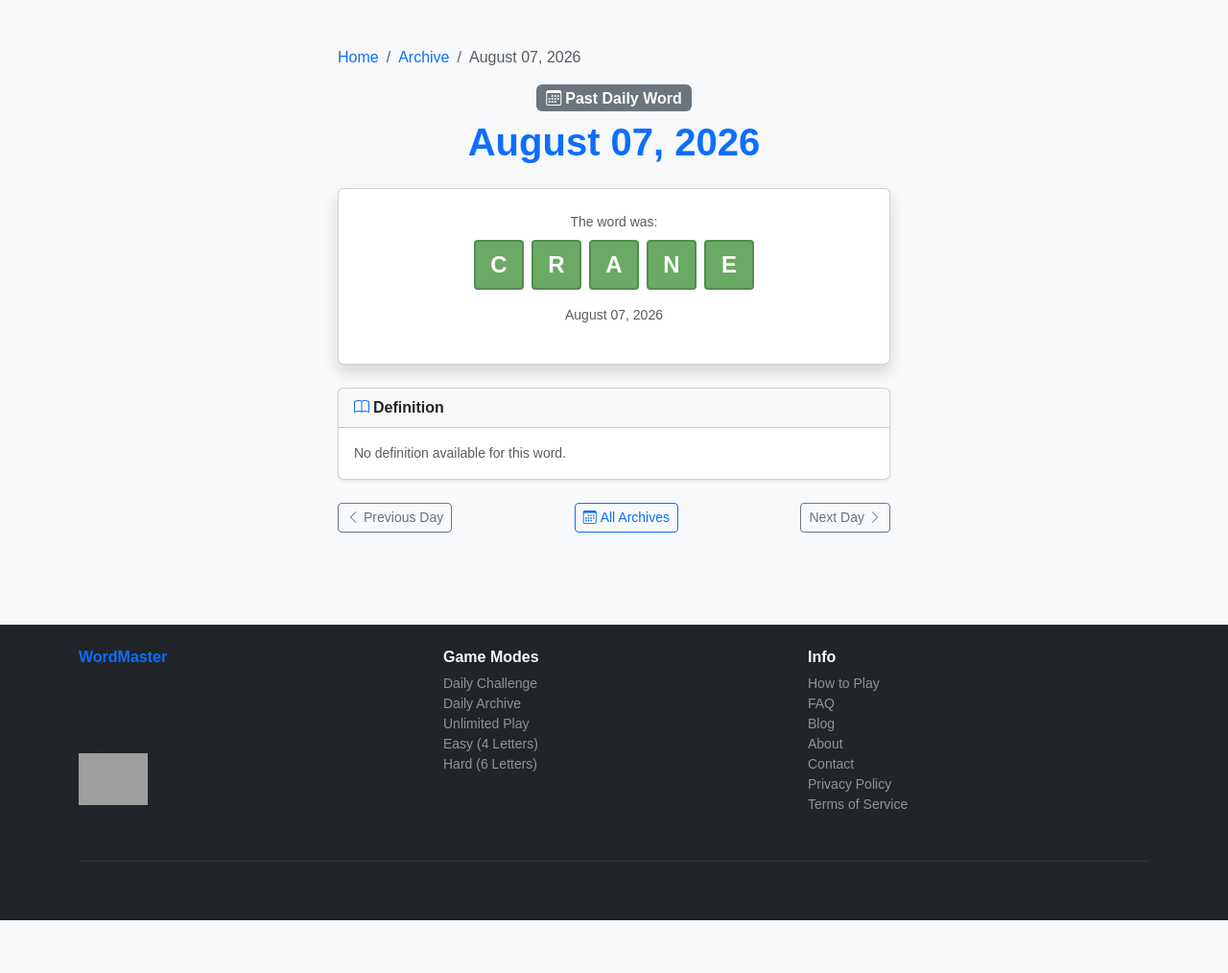
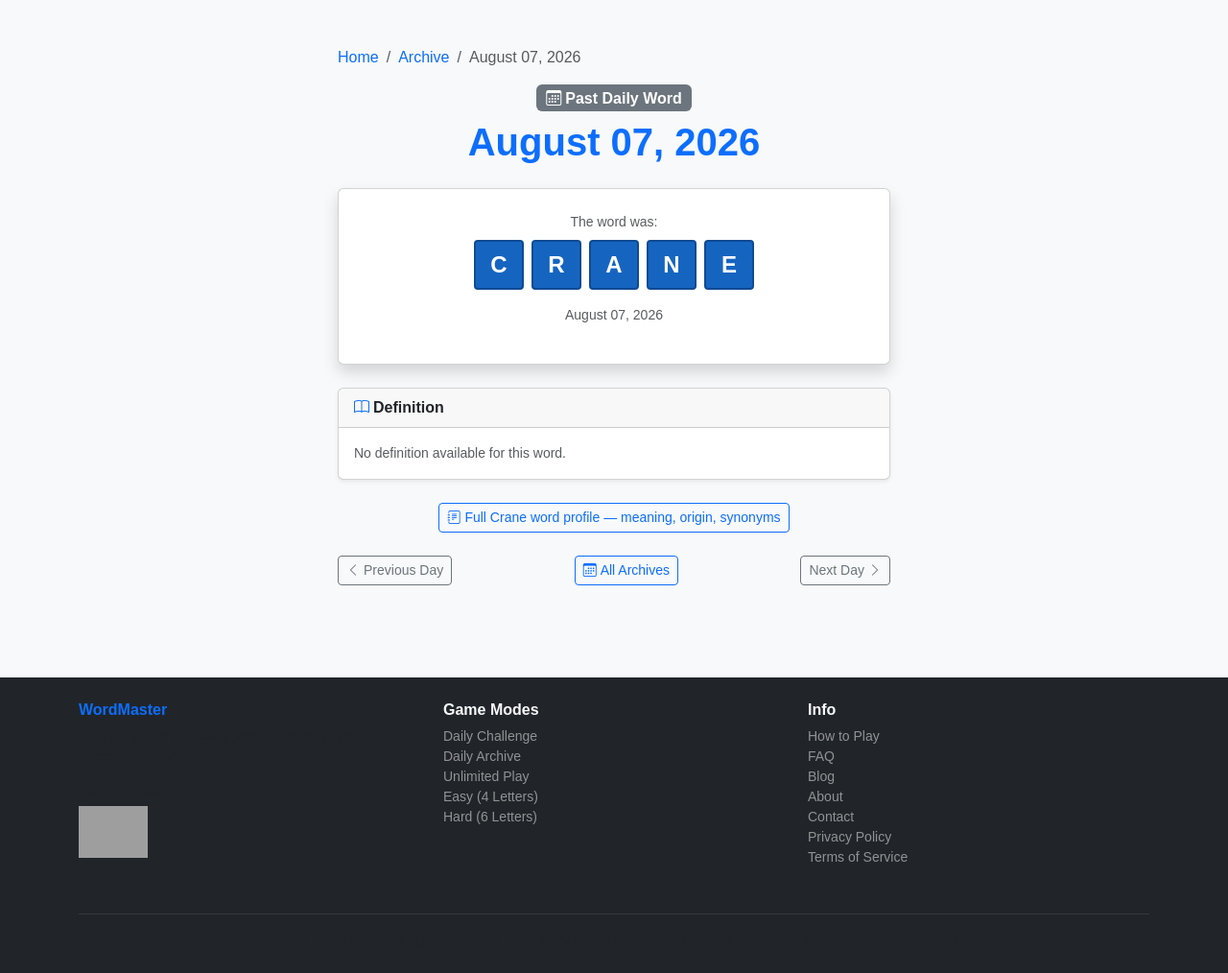
Before and after one commit to Kye-Jaemin/wordmaster, a Flask app: page /archive/2026-08-07 in a window 1280 px wide. Shown: the part 62-1076 px from the top of the page at 96% size. Before the commit the page ends 1021 px from the top, so only its background shows below. Run offline with Flask 3, Linux system fonts and the light colour scheme; data that the repository does not hold is empty; some libraries are stand-ins or nearby versions; grey boxes are pictures that could not be loaded.

Commit message:
seo: strengthen archive pages + link to /word; game-signal word titles
Strategy pivot — double down on the proven winner (/archive = 46% of clicks,
'wordle answer <date>' intent) and pass its authority into the /word pages
(2,370 impressions but stuck at position ~50).

- /archive/<date>: title + meta now reveal the answer word for PAST days
  ('WordMaster Answer for July 10: Quest — Replay & Learn It') to win the
  'wordle answer' snippet; today's word is withheld to avoid spoiling the
  live daily. Added a link from each past day to its /word/<word> profile
  (internal link juice + a deeper next step). ko/en aware.
- /word titles now carry a game signal ('Meaning, Examples & Word Game')
  to differentiate from dictionary sites in the SERP.
- Fixed the archive tiles' leftover Wordle-green (#6aaa64) to the site's
  blue palette (#1565C0).

Verified: past-day title/meta include the word + /word link; today stays
spoiler-free; word titles updated ko/en; Jinja compiles.

Co-Authored-By: Claude Opus 4.8 <noreply@anthropic.com>

```diff
--- a/app.py
+++ b/app.py
@@ -291,11 +291,26 @@ def archive_day(date_str):
     next_d    = d + timedelta(days=1)
     prev_date = prev_d.strftime("%Y-%m-%d") if (today - prev_d).days <= 29 else None
     next_date = next_d.strftime("%Y-%m-%d") if next_d <= today else None
+    disp = d.strftime("%B %d, %Y")
+    wt = word.title()
+    # Surface the answer word in title/meta: this page targets "wordle answer <date>"
+    # intent and /archive is the site's highest-CTR area, so showing the word lifts
+    # the snippet's click appeal. Today's word is withheld to avoid spoiling the live daily.
+    if is_today:
+        title = f"WordMaster Daily Word — {disp}"
+        meta  = f"Play the WordMaster daily challenge for {disp}. Guess today's 5-letter word, then learn its definition and etymology."
+    elif resolve_lang() == "ko":
+        title = f"WordMaster {disp} 정답: {wt} — 지난 단어 다시 풀기"
+        meta  = f"{disp} WordMaster 데일리 정답은 '{wt}'였습니다. 퍼즐을 다시 풀고 뜻·어원·유의어까지 학습하세요."
+    else:
+        title = f"WordMaster Answer for {disp}: {wt} — Replay & Learn It"
+        meta  = f"The WordMaster daily word for {disp} was {wt}. Replay the puzzle and learn its definition, etymology, and synonyms — free."
     return render_template("archive_day.html",
-        title=f"WordMaster Archive: {d.strftime('%B %d, %Y')}",
-        meta_desc=f"See the WordMaster daily word for {d.strftime('%B %d, %Y')} and its definition.",
+        title=title,
+        meta_desc=meta,
         word=word,
-        date_display=d.strftime("%B %d, %Y"),
+        has_word_page=(word.lower() in WORD_CACHE),
+        date_display=disp,
         is_today=is_today,
         prev_date=prev_date,
         next_date=next_date)
@@ -785,13 +800,14 @@ def word_page(slug):
     # Language-aware title/meta so KO search + share previews aren't English-only.
     # (Definitions themselves stay English — this is an English dictionary.)
     if resolve_lang() == "ko":
-        title = f"{word_title} 뜻·정의·예문 | WordMaster"
-        meta = (f"{word_title}: {first_def[:110]}" if first_def
+        title = f"{word_title} 뜻·예문 + 단어 게임 | WordMaster"
+        meta = (f"{word_title}: {first_def[:100]} 단어 게임으로 외워보세요." if first_def
                 else f"{word_title} — 뜻, 정의, 예문, 유의어. 단어 게임으로 어휘 학습.")
     else:
-        title = f"{word_title} — Meaning, Definition & Examples | WordMaster"
-        meta = (f"{word_title}: {first_def[:115]}" if first_def
-                else f"{word_title} — meaning, definition, examples, and synonyms.")
+        # Game signal in the title differentiates from dictionary sites in the SERP.
+        title = f"{word_title} — Meaning, Examples & Word Game | WordMaster"
+        meta = (f"{word_title}: {first_def[:105]} Play it in a word game." if first_def
+                else f"{word_title} — meaning, examples, and a word game to make it stick.")
     return render_template("word.html",
         title=title, meta_desc=meta,
         word=entry, word_title=word_title, related=related)
--- a/templates/archive_day.html
+++ b/templates/archive_day.html
@@ -55,6 +55,16 @@
   </div>
   {% endif %}
 
+  <!-- Link to the full word profile — passes authority from this high-CTR archive
+       page down to the /word/<word> page, and gives the visitor a deeper next step. -->
+  {% if has_word_page and not is_today %}
+  <div class="text-center mb-4">
+    <a href="/word/{{ word.lower() }}{% if lang == 'ko' %}?lang=ko{% endif %}" class="btn btn-outline-primary btn-sm">
+      <i class="bi bi-journal-text me-1"></i>{% if lang == 'ko' %}{{ word.title() }} 단어 프로필 (뜻·어원·유의어){% else %}Full {{ word.title() }} word profile — meaning, origin, synonyms{% endif %}
+    </a>
+  </div>
+  {% endif %}
+
   <!-- Navigation between days -->
   <div class="d-flex justify-content-between align-items-center mt-4">
     {% if prev_date %}
@@ -94,8 +104,8 @@
   font-weight: 700;
   text-transform: uppercase;
   color: #fff;
-  background: #6aaa64;
-  border: 2px solid #538d4e;
+  background: #1565C0;          /* match the game palette (blue = correct) */
+  border: 2px solid #104a94;
 }
 </style>
 {% if not is_today %}
```
